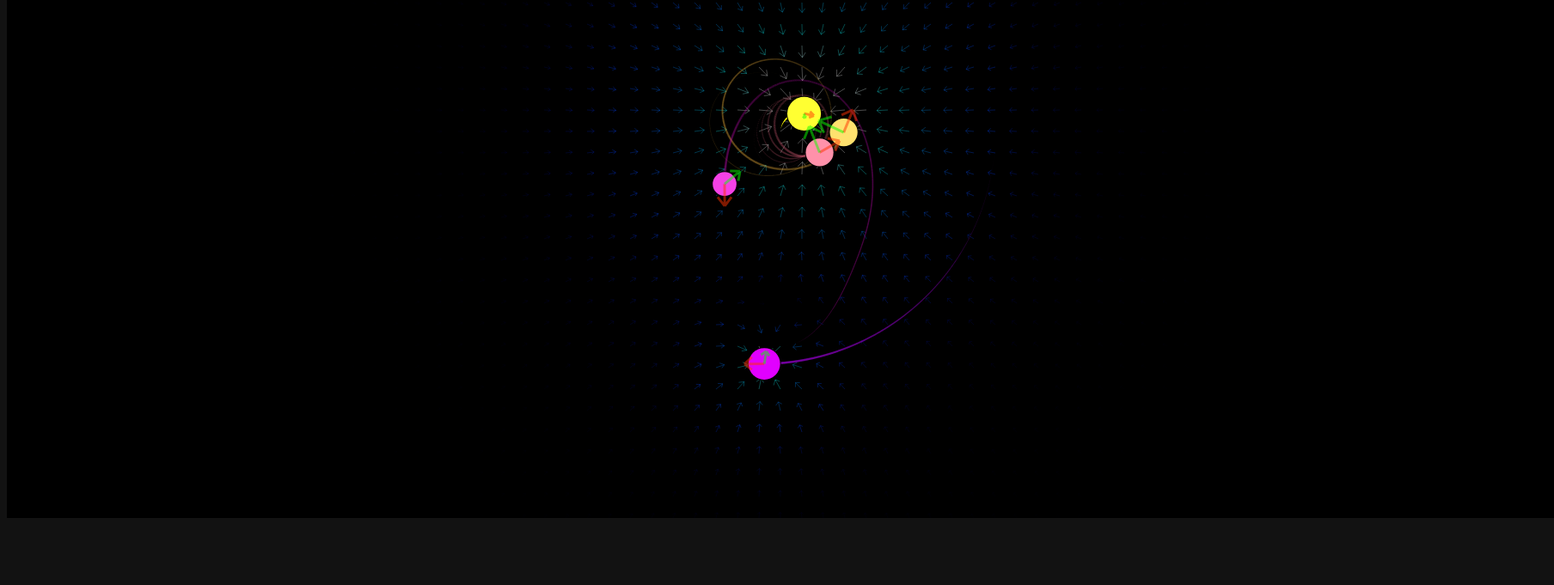
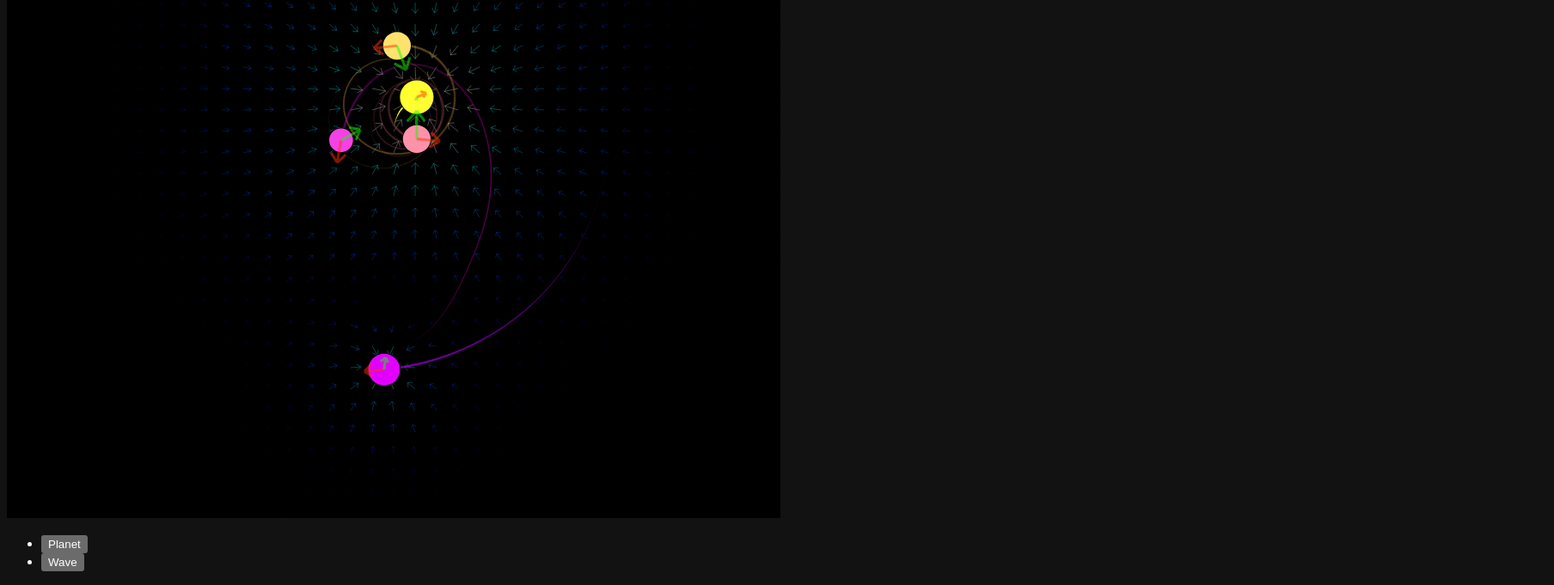
Before and after one commit to neknaj/physicalsimu, a website with bundled scripts: page index.html in a window 1280 px wide. Shown: the part 205-886 px from the top of the page at 86% size, 1808 px wide, since content can reach past the window. Before the commit the page ends 820 px from the top, so only its background shows below. Built offline with nearby package versions, Linux system fonts and the light colour scheme; animation ran at ten frames a second.

Commit message:
モデルの切り替えを実装

```diff
--- a/index.html
+++ b/index.html
@@ -7,9 +7,21 @@
     </head>
     <body>
         <canvas id="output"></canvas>
+        <div>
+            <ul>
+                <li><button onclick="changeModel('planet')">Planet</button></li>
+                <li><button onclick="changeModel('wave')">Wave</button></li>
+            </ul>
+        </div>
     </body>
 </html>
 <script type="module" src="dist/main.js"></script>
+<script>
+function changeModel(name) {
+    sessionStorage.setItem("physicalsimu_model",name);
+    location.reload();
+}
+</script>
 <style>
     :root {
         color-scheme: dark;
--- a/src/main.ts
+++ b/src/main.ts
@@ -2,7 +2,10 @@ import { Vec3 } from "./vector3.js";
 import { Point,Spring,Mass,Time, Gravity, Length, SpringConstant } from "./model.js";
 import { Render2, RenderConfig } from "./render.js";
 
-if (true) { // 惑星
+const modelName: string = sessionStorage.getItem("physicalsimu_model")?
+                            sessionStorage.getItem("physicalsimu_model")!:"planet";
+
+if (modelName=="planet") { // 惑星
     let Points: Point[] = [];
     let Springs: Spring[] = [];
     let render: Render2;
@@ -26,7 +29,7 @@ if (true) { // 惑星
             new Point(new Vec3(500,0,0),mass*100),
         ]
         {
-            Points[0].v[1] = -10;
+            Points[0].v[1] = -15;
             Points[1].v[1] = -300;
             Points[2].v[0] = 200;
             Points[3].v[0] = 50;
@@ -36,7 +39,7 @@ if (true) { // 惑星
         // Springs.push(new Spring(k,500,Points[0],Points[4])) // 星をバネで繋ぐ
 
         step = 0.001;
-        render = new Render2(document.querySelector("#output")!,1800,800,new Vec3(0,100,0),0.5,renderconfig);
+        render = new Render2(document.querySelector("#output")!,900,800,new Vec3(0,100,0),0.5,renderconfig);
     }
 
 
@@ -72,7 +75,7 @@ if (true) { // 惑星
     loop();
 }
 
-if (false) { // 平面波
+if (modelName=="wave") { // 平面波
     let Points: Point[] = [];
     let Springs: Spring[] = [];
     let render: Render2;
@@ -115,7 +118,7 @@ if (false) { // 平面波
         }
 
         step = 0.1;
-        render = new Render2(document.querySelector("#output")!,900,900,new Vec3(500,500,0),0.8,renderconfig);
+        render = new Render2(document.querySelector("#output")!,800,800,new Vec3(500,500,0),0.7,renderconfig);
         // render = new Render2(document.querySelector("#output")!,900,900,[500,500],5);
         // render = new Render2(document.querySelector("#output")!,900,900,[0,0],5);
     }
@@ -124,7 +127,7 @@ if (false) { // 平面波
 
     let gravity = new Gravity();
 
-    var speed = 20;
+    var speed = 1;
 
     var t: Time = 0;
     var before: Time = Number(new Date())+1000;
```
